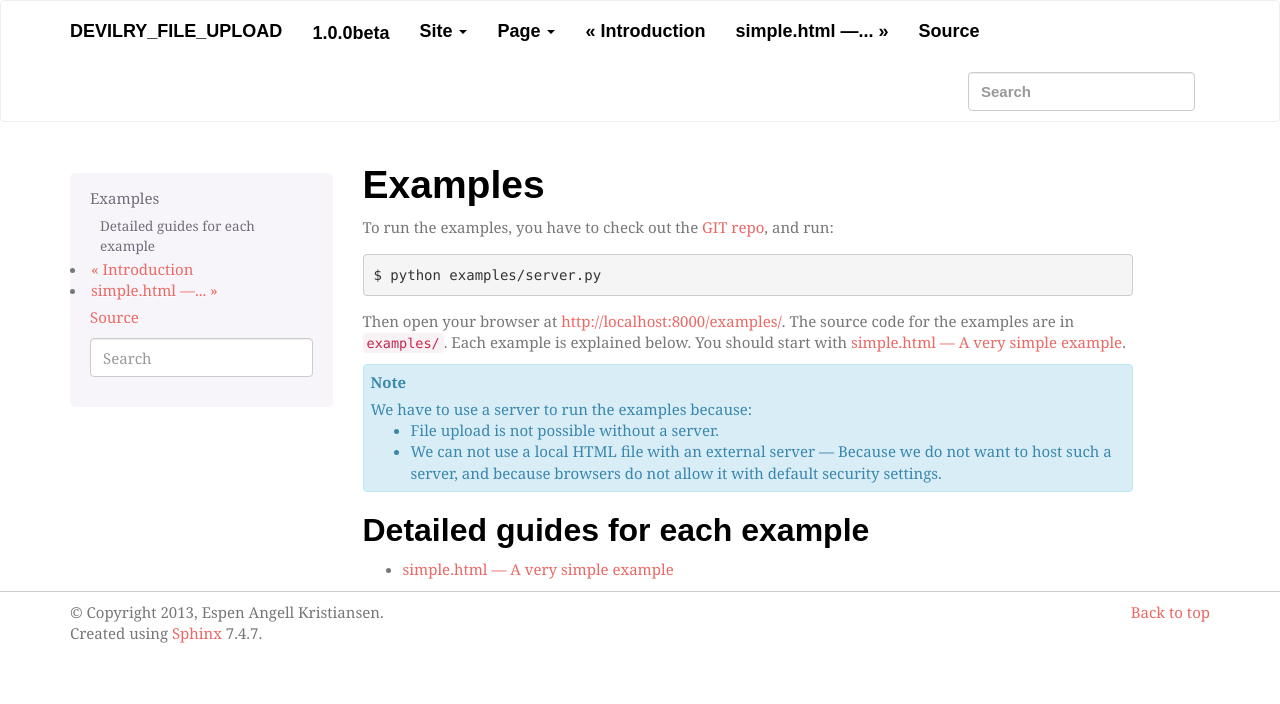
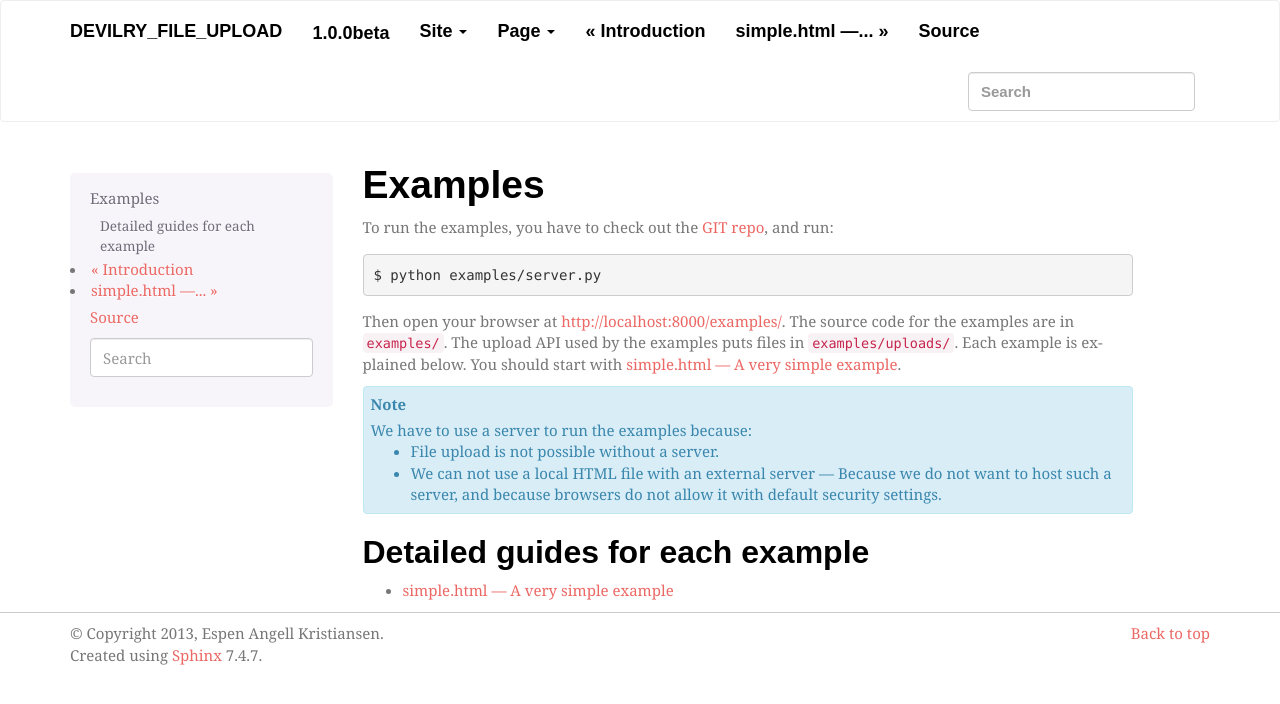
Before and after one commit to devilry/devilry_file_upload, a Sphinx documentation site: the page built from docs/source/examples.rst, in a window 1280 px wide. Shown: the top 704 px of the page. Built offline with Sphinx 7.4.7, drawn with Linux system fonts in a browser that asks for light colours; some web fonts are replaced.

Commit message:
docs...examples: Tell where the files are uploaded.

```diff
--- a/docs/source/examples.rst
+++ b/docs/source/examples.rst
@@ -9,7 +9,8 @@ To run the examples, you have to check out the `GIT repo
     $ python examples/server.py
 
 Then open your browser at http://localhost:8000/examples/. The source code for
-the examples are in ``examples/``. Each example is explained below. You should
+the examples are in ``examples/``. The upload API used by the examples puts
+files in ``examples/uploads/``. Each example is explained below. You should
 start with :doc:`examples/simple`.
 
 .. note::
```
